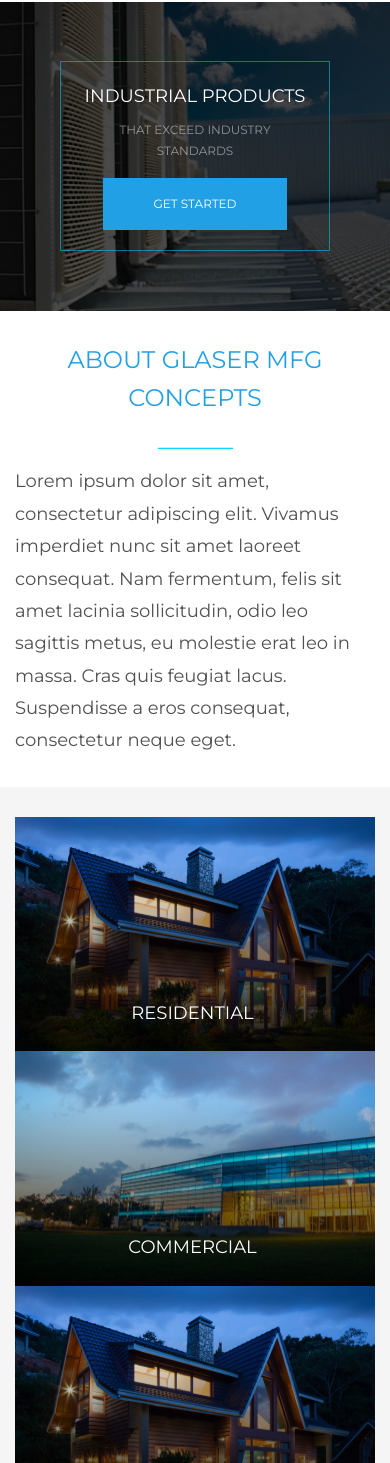
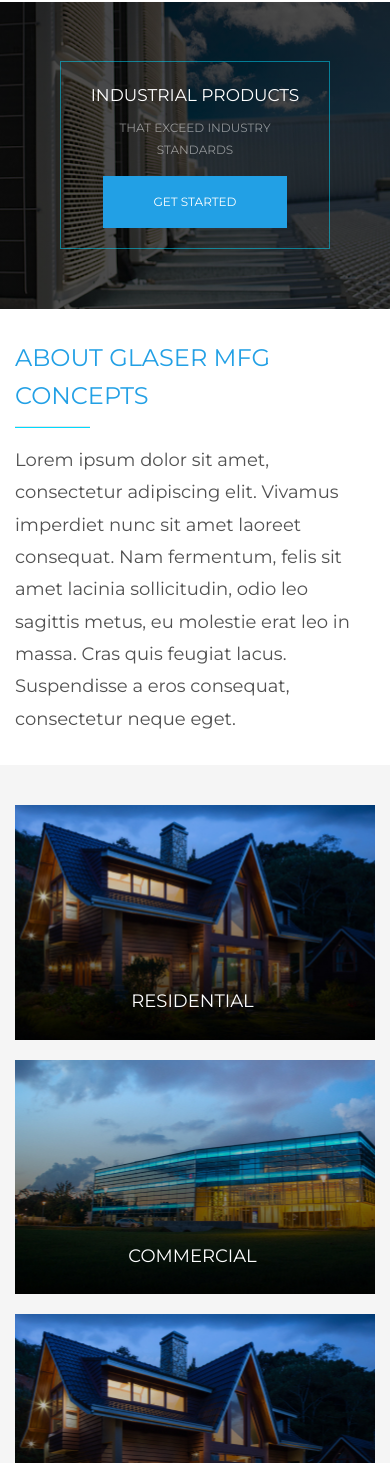
Before and after one commit to glasermfg/glaser-mfg, a Gatsby site: page / in a window 390 px wide. Shown: the part 89-1552 px from the top of the page. Built offline with nearby package versions, Linux system fonts and the light colour scheme; Gatsby itself is replaced by a stand-in of ours; some icons are missing.

Commit message:
finish up home mobile styles

```diff
--- a/components/Footer/footer.scss
+++ b/components/Footer/footer.scss
@@ -28,4 +28,9 @@ footer {
   a {
     color: $white;
   }
+  button {
+    @include bp-tablet-sm {
+      display: block;
+    }
+  }
 }
--- a/components/Hero/hero.scss
+++ b/components/Hero/hero.scss
@@ -21,7 +21,8 @@
     h1 {
       color: $white;
       @include bp-tablet-sm {
-        font-size: 18px;
+        font-size: 17px;
+        text-align: center;
       }
     }
     p {
--- a/components/Services/services.scss
+++ b/components/Services/services.scss
@@ -5,12 +5,16 @@
   background: $light-grey;
   padding: 120px 0px 120px 0px;
   @include bp-tablet-sm {
-    padding: 30px 0px 30px 0px;
+    padding: 40px 0px 20px 0px;
   }
   .img-card {
     padding-top: 180px;
     padding-bottom: 20px;
     background-repeat: no-repeat;
+    background-position: center center;
+    @include bp-tablet-sm {
+      margin-bottom: 20px;
+    }
     a {
       color: $white;
       text-transform: uppercase;
--- a/components/Testimonials/testimonials.scss
+++ b/components/Testimonials/testimonials.scss
@@ -16,6 +16,9 @@
   p {
     &.author {
       font-size: 15px;
+      @include bp-tablet-sm {
+        font-size: 12px;
+      }
     }
   }
 }
--- a/public/page-data/dev-404-page/page-data.json
+++ b/public/page-data/dev-404-page/page-data.json
@@ -1 +1 @@
-{"componentChunkName":"component---cache-dev-404-page-js","path":"/dev-404-page/","result":{"data":{"allSitePage":{"nodes":[{"path":"/404/"},{"path":"/about/"},{"path":"/commercial/"},{"path":"/glaser-mfg/"},{"path":"/"},{"path":"/residential/"},{"path":"/404.html"}]}},"pageContext":{}},"staticQueryHashes":[]}
+{"componentChunkName":"component---cache-dev-404-page-js","path":"/dev-404-page/","result":{"data":{"allSitePage":{"nodes":[{"path":"/404/"},{"path":"/about/"},{"path":"/commercial/"},{"path":"/contact/"},{"path":"/glaser-mfg/"},{"path":"/"},{"path":"/residential/"},{"path":"/404.html"}]}},"pageContext":{}},"staticQueryHashes":[]}
--- a/src/scss/typography.scss
+++ b/src/scss/typography.scss
@@ -17,6 +17,7 @@ h6 {
   font-weight: 300;
   @include bp-tablet-sm {
     line-height: 1.6;
+    text-align: left;
   }
 }
 
@@ -24,6 +25,10 @@ hr {
   border-bottom: 1px solid $light-blue;
   margin-top: 30px;
   width: 75px;
+  @include bp-tablet-sm {
+    margin-top: 10px;
+    margin-left: 0px;
+  }
 }
 
 a,
```
Also changed, not shown: 1 other file.
